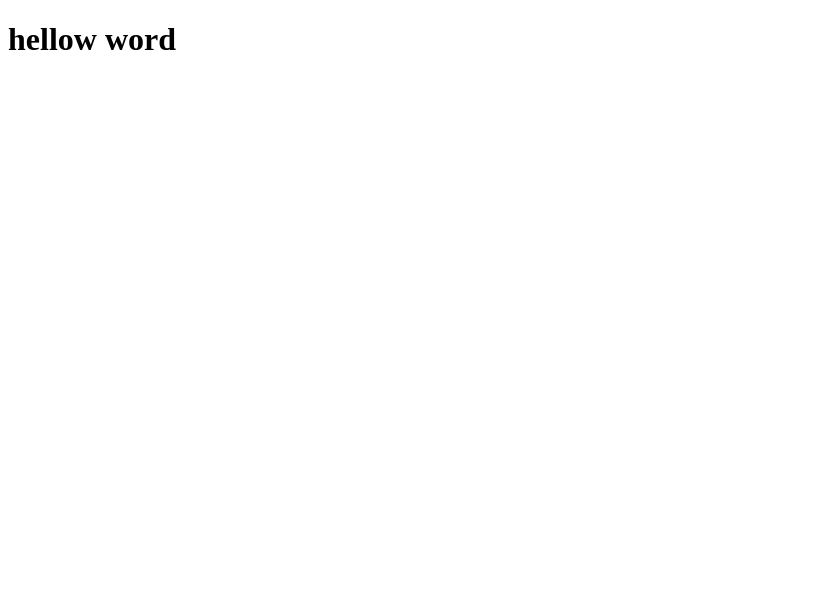
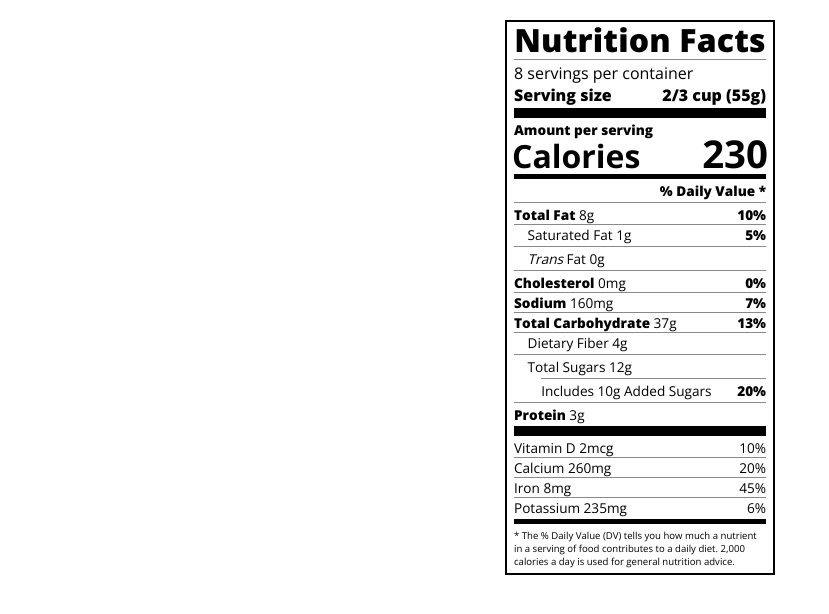
Before and after one commit to ozkh2020/Reception, a plain HTML site: page index.html in a window 1280 px wide. Shown: the whole page, without its empty margins (0-829 px from the left). Drawn offline with nearby package versions, Linux system fonts and the light colour scheme.

Commit message:
final project

```diff
--- /dev/null
+++ b/css/stylesheet.css
@@ -0,0 +1,100 @@
+* {
+    box-sizing: border-box;
+  }
+
+  html {
+    font-size: 16px;
+  }
+
+  body {
+    font-family: 'Open Sans', sans-serif;
+  }
+
+  .label {
+    border: 2px solid black;
+    width: 270px;
+    margin: 20px auto;
+    padding: 0 7px;
+  }
+
+  header h1 {
+    text-align: center;
+    margin: -4px 0;
+    letter-spacing: 0.15px
+  }
+
+  p {
+    margin: 0;
+    display: flex;
+    justify-content: space-between;
+  }
+
+  .divider {
+    border-bottom: 1px solid #888989;
+    margin: 2px 0;
+  }
+
+  .bold {
+    font-weight: 800;
+  }
+
+  .large {
+    height: 10px;
+  }
+
+  .large, .medium {
+    background-color: black;
+    border: 0;
+  }
+
+  .medium {
+    height: 5px;
+  }
+
+  .small-text {
+    font-size: 0.85rem;
+  }
+
+
+  .calories-info {
+    display: flex;
+    justify-content: space-between;
+    align-items: flex-end;
+  }
+
+  .calories-info h2 {
+    margin: 0;
+  }
+
+  .left-container p {
+    margin: -5px -2px;
+    font-size: 2em;
+    font-weight: 700;
+  }
+
+  .calories-info span {
+    margin: -7px -2px;
+    font-size: 2.4em;
+    font-weight: 700;
+  }
+
+  .right {
+    justify-content: flex-end;
+  }
+
+  .indent {
+    margin-left: 1em;
+  }
+
+  .double-indent {
+    margin-left: 2em;
+  }
+
+  .daily-value p:not(.no-divider) {
+    border-bottom: 1px solid #888989;
+  }
+
+  .note {
+    font-size: 0.6rem;
+    margin: 5px 0;
+  }
--- a/index.html
+++ b/index.html
@@ -1,11 +1,57 @@
 <!DOCTYPE html>
 <html lang="en">
+
 <head>
-    <meta charset="UTF-8">
-    <meta name="viewport" content="width=device-width, initial-scale=1.0">
-    <title>Document</title>
+  <meta charset="UTF-8">
+  <title>Nutrition Label</title>
+  <link href="https://fonts.googleapis.com/css?family=Open+Sans:400,700,800" rel="stylesheet">
+  <link href="./css/stylesheet.css" rel="stylesheet">
 </head>
+
 <body>
-    <h1>hellow word</h1>
+  <div class="label">
+    <header>
+      <h1 class="bold">Nutrition Facts</h1>
+      <div class="divider"></div>
+      <p>8 servings per container</p>
+      <p class="bold">Serving size <span>2/3 cup (55g)</span></p>
+    </header>
+    <div class="divider large"></div>
+    <div class="calories-info">
+      <div class="left-container">
+        <h2 class="bold small-text">Amount per serving</h2>
+        <p>Calories</p>
+      </div>
+      <span>230</span>
+    </div>
+    <div class="divider medium"></div>
+    <div class="daily-value small-text">
+      <p class="bold right no-divider">% Daily Value *</p>
+      <div class="divider"></div>
+      <p><span><span class="bold">Total Fat</span> 8g</span> <span class="bold">10%</span></p>
+      <p class="indent no-divider">Saturated Fat 1g <span class="bold">5%</span></p>
+      <div class="divider"></div>
+      <p class="indent no-divider"><span><i>Trans</i> Fat 0g</span></p>
+      <div class="divider"></div>
+      <p><span><span class="bold">Cholesterol</span> 0mg</span> <span class="bold">0%</span></p>
+      <p><span><span class="bold">Sodium</span> 160mg</span> <span class="bold">7%</span></p>
+      <p><span><span class="bold">Total Carbohydrate</span> 37g</span> <span class="bold">13%</span></p>
+      <p class="indent no-divider">Dietary Fiber 4g</p>
+      <div class="divider"></div>
+      <p class="indent no-divider">Total Sugars 12g</p>
+      <div class="divider double-indent"></div>
+      <p class="double-indent no-divider">Includes 10g Added Sugars <span class="bold">20%</span></p>
+      <div class="divider"></div>
+      <p class="no-divider"><span><span class="bold">Protein</span> 3g</span></p>
+      <div class="divider large"></div>
+      <p>Vitamin D 2mcg <span>10%</span></p>
+      <p>Calcium 260mg <span>20%</span></p>
+      <p>Iron 8mg <span>45%</span></p>
+      <p class="no-divider">Potassium 235mg <span>6%</span></p>
+    </div>
+    <div class="divider medium"></div>
+    <p class="note">* The % Daily Value (DV) tells you how much a nutrient in a serving of food contributes to a daily
+      diet. 2,000 calories a day is used for general nutrition advice.</p>
+  </div>
 </body>
 </html>
```
Also changed, not shown: css/style.css (deleted).
